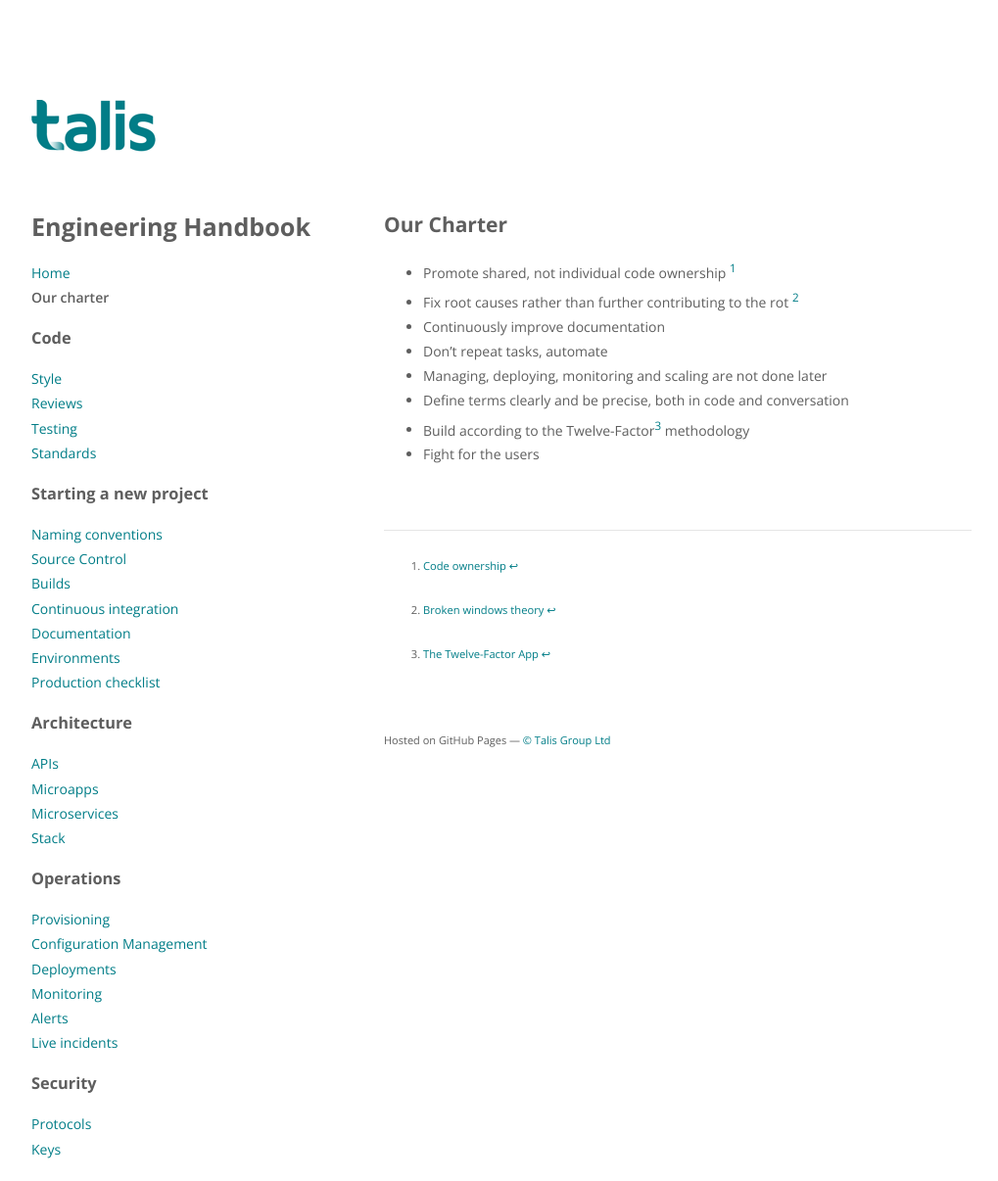
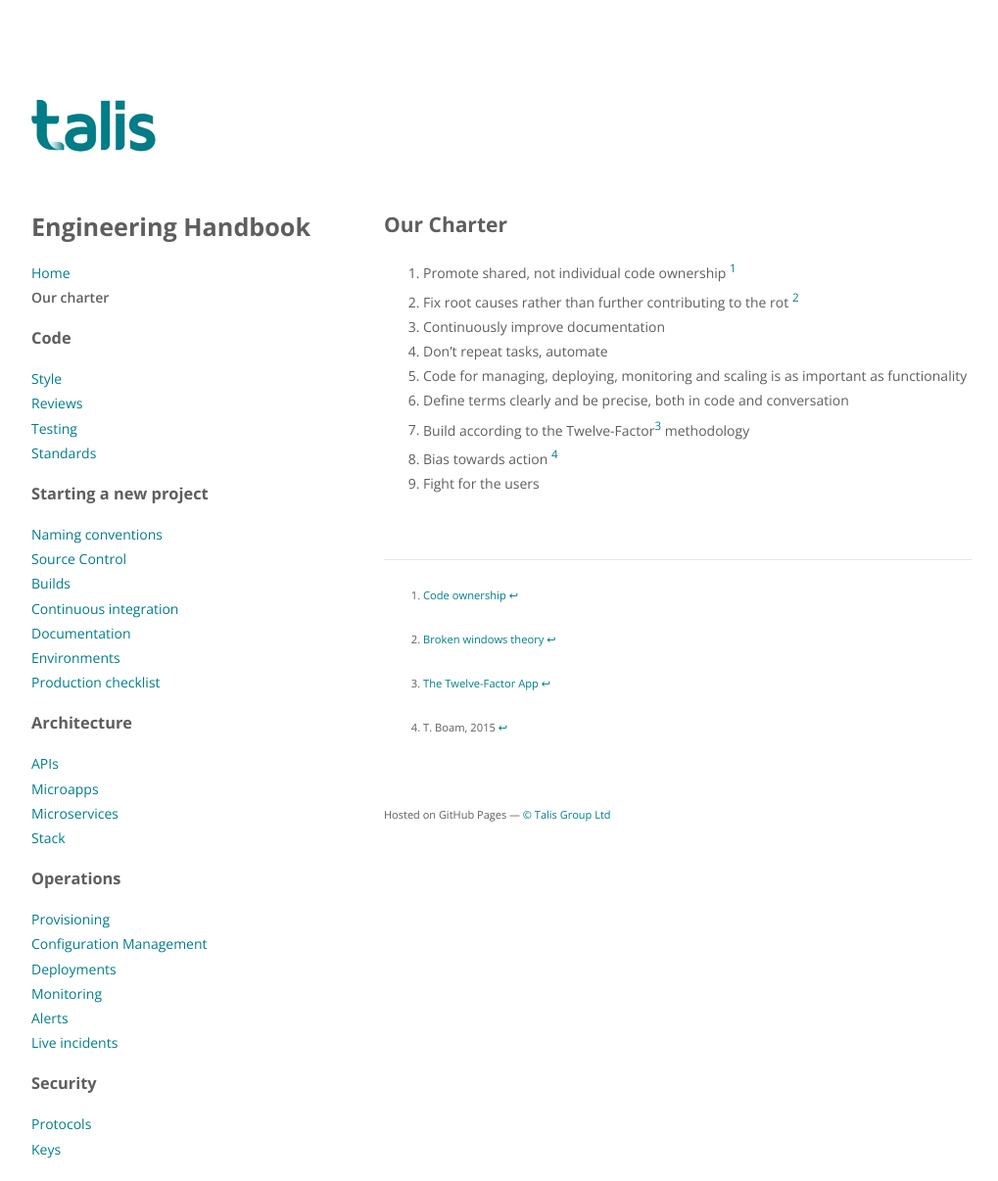
Before and after one commit to ellerbrock/talis.github.io, a Jekyll site: the page built from topics/charter.md, in a window 1280 px wide. Shown: the whole page at 98% size, without its empty margins (128-1147 px from the left). Built offline with Jekyll 4.4.1, drawn with Linux system fonts in a browser that asks for light colours.

Commit message:
Update charter.md

```diff
--- a/topics/charter.md
+++ b/topics/charter.md
@@ -4,15 +4,16 @@
 body_class: charter
 ---
 
-* Promote shared, not individual code ownership [^1]
-* Fix root causes rather than further contributing to
+1. Promote shared, not individual code ownership [^1]
+1. Fix root causes rather than further contributing to
 the rot [^2]
-* Continuously improve documentation
-* Don't repeat tasks, automate
-* Managing, deploying, monitoring and scaling are not done later
-* Define terms clearly and be precise, both in code and conversation
-* Build according to the Twelve-Factor[^3] methodology
-* Fight for the users
+1. Continuously improve documentation
+1. Don't repeat tasks, automate
+1. Code for managing, deploying, monitoring and scaling is as important as functionality
+1. Define terms clearly and be precise, both in code and conversation
+1. Build according to the Twelve-Factor[^3] methodology
+1. Bias towards action [^4]
+1. Fight for the users
 
 
 
@@ -20,3 +21,4 @@
 [^1]: [Code ownership](https://code.facebook.com/posts/263824650408138/engineering-culture-series-code-ownership/ )
 [^2]: [Broken windows theory](http://en.wikipedia.org/wiki/Broken_windows_theory)
 [^3]: [The Twelve-Factor App](http://12factor.net/)
+[^4]: T. Boam, 2015
```
